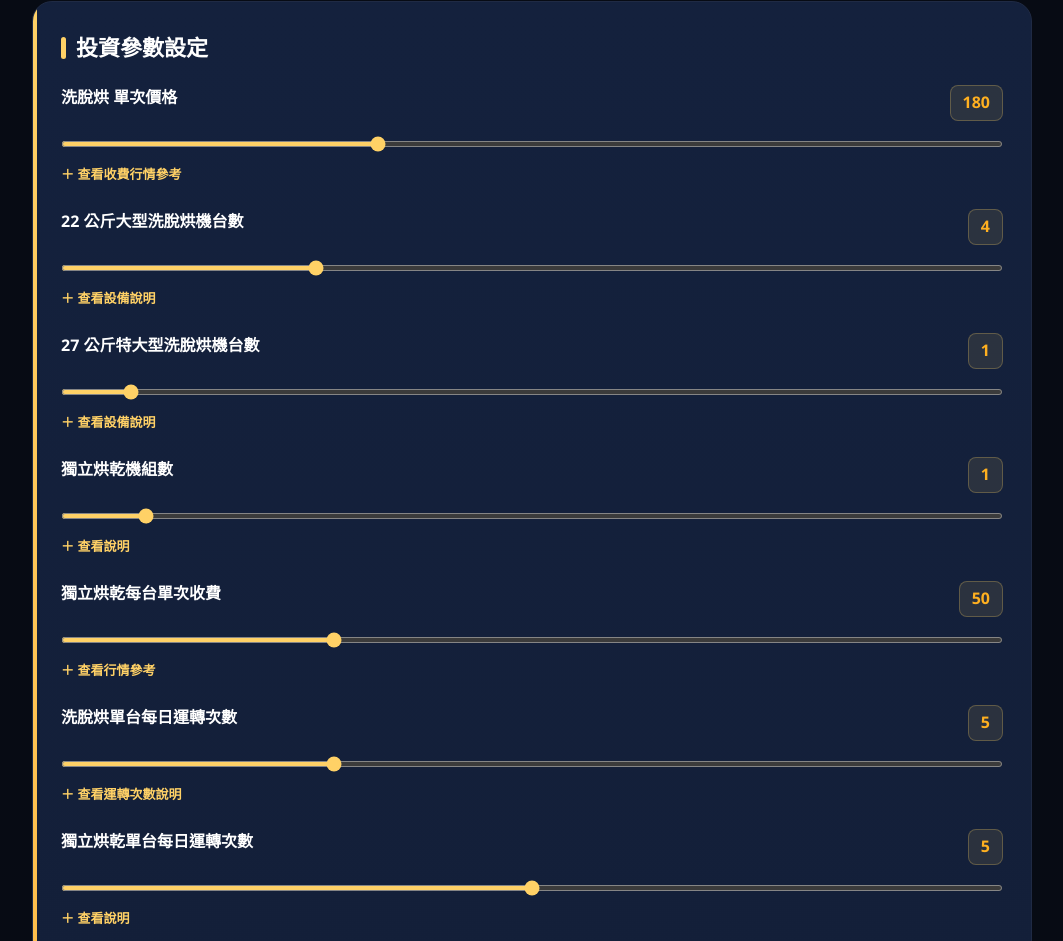
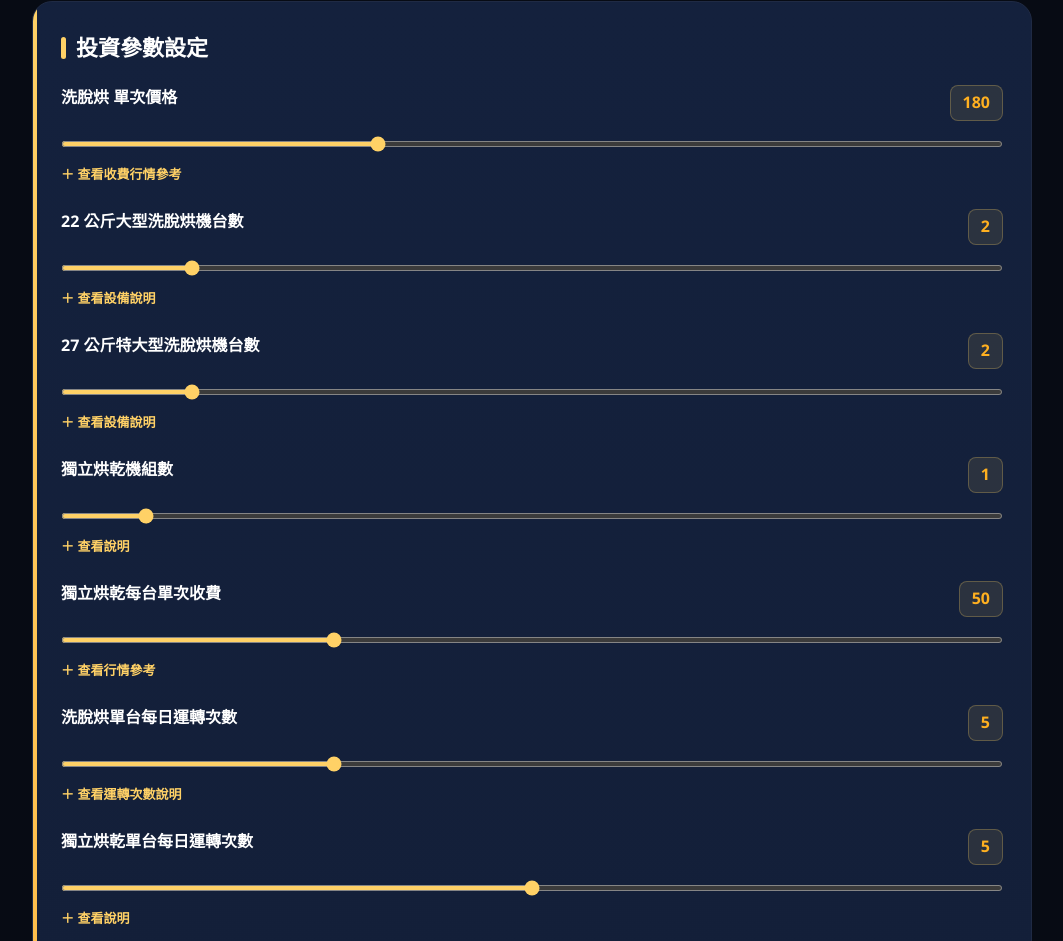
Before and after one commit to boy721-cloud/xiste-vercel-v2, a website: page index.html in a window 1280 px wide. Shown: the part 1999-2940 px from the top of the page, without its empty margins (108-1171 px from the left). Drawn offline with Linux system fonts and the light colour scheme.

Commit message:
Set default washer dryer mix to one-to-one

```diff
--- a/index.html
+++ b/index.html
@@ -450,7 +450,7 @@
         <div class="setting-name">22 公斤大型洗脫烘機台數</div>
         <div class="setting-num" id="wash22Val"></div>
       </div>
-      <input type="range" id="wash22" min="0" max="15" value="4" oninput="calculateInvest()" />
+      <input type="range" id="wash22" min="0" max="15" value="2" oninput="calculateInvest()" />
       <details class="setting-help"><summary>查看設備說明</summary><div>22 公斤大型洗脫烘，設備參考單價 NT$360,000／台。</div></details>
     </div>
 
@@ -459,7 +459,7 @@
         <div class="setting-name">27 公斤特大型洗脫烘機台數</div>
         <div class="setting-num" id="wash27Val"></div>
       </div>
-      <input type="range" id="wash27" min="0" max="15" value="1" oninput="calculateInvest()" />
+      <input type="range" id="wash27" min="0" max="15" value="2" oninput="calculateInvest()" />
       <details class="setting-help"><summary>查看設備說明</summary><div>27 公斤特大型洗脫烘，設備參考單價 NT$390,000／台。兩種洗脫烘合計建議至少 4 台。</div></details>
     </div>
 
```
